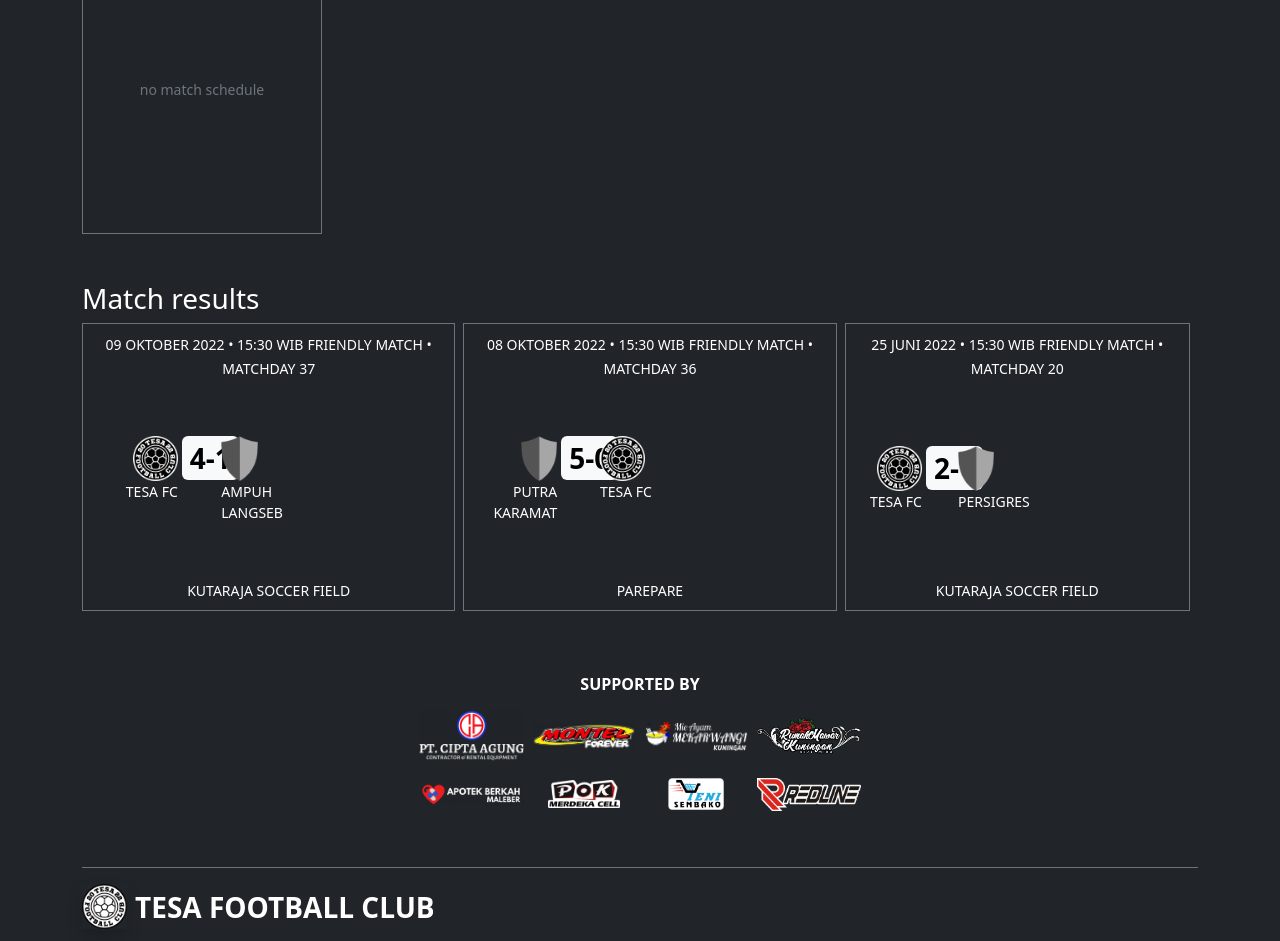
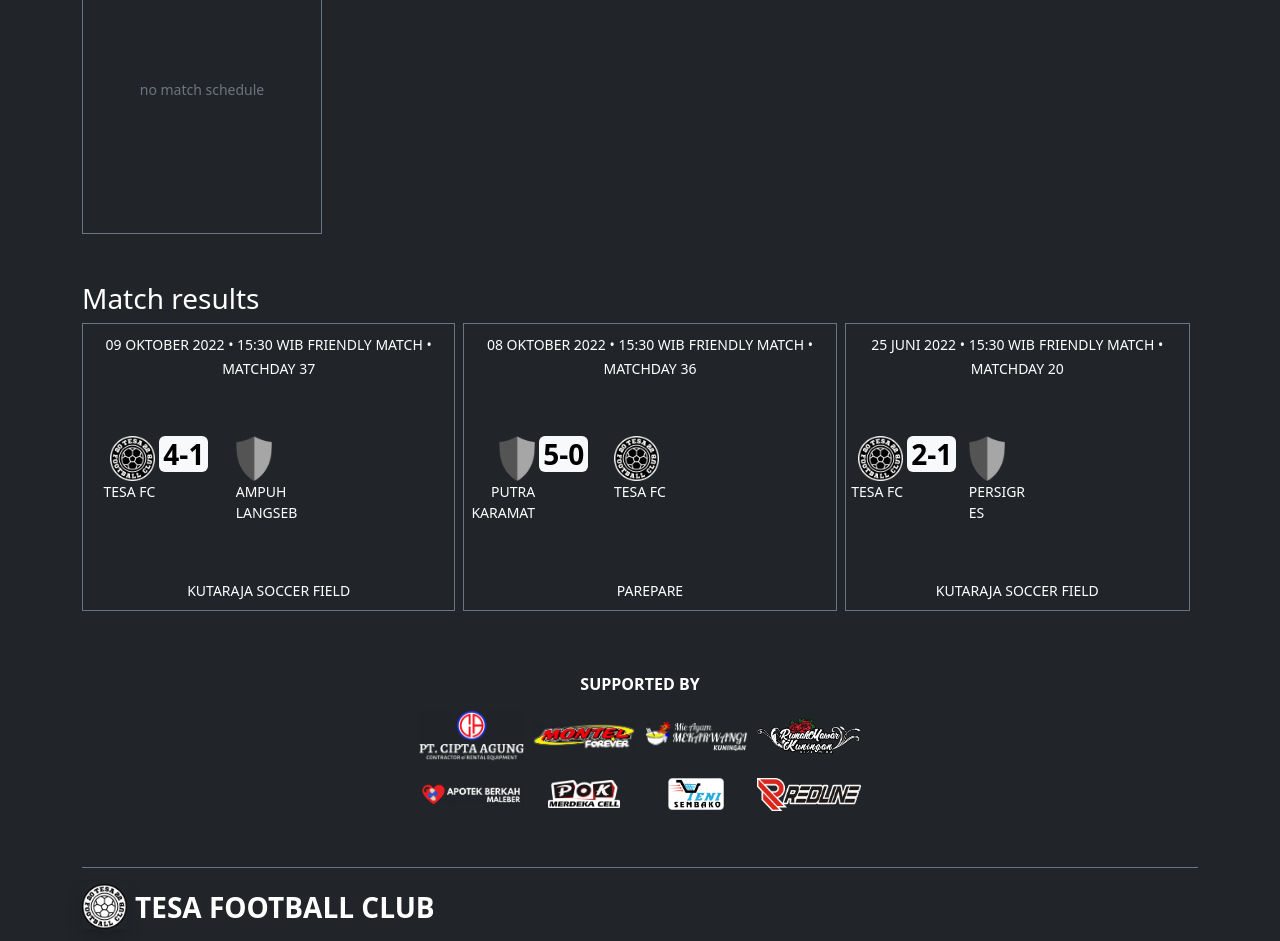
Before and after one commit to tesafc/tesafc.github.io, a Jekyll site: the page built from index.html, in a window 1280 px wide. Shown: the part 879-1820 px from the top of the page. Built offline with Jekyll 4.4.1, drawn with Linux system fonts in a browser that asks for light colours; nearby versions of some CDN libraries.

Commit message:
Update index.html

```diff
--- a/index.html
+++ b/index.html
@@ -72,14 +72,14 @@ description: tesa fc official website
         </div>
         <div class="card-body d-flex flex-column justify-content-center align-items-start p-0">
           <div class="row g-1">
-            <div class="col-5 text-end">
+            <div class="col-4 text-end">
               <img src="{% if match.home-team.logo %}{{ match.home-team.logo | relative_url }}{% else %}{{ '/assets/img/logo/logo-blank.png' | relative_url }}{% endif %}" alt="" class="" width="auto" height="45">
               <small class="d-block text-uppercase">{{ match.home-team.name }}</small>
             </div>
-            <div class="col-2">
-              <p class="badge text-bg-light text-center fs-3 fw-bolder mb-0 p-2">{{ match.result.score.full-time }}</p>
+            <div class="col-4">
+              <p class="badge text-bg-light text-center fs-3 fw-bolder mb-0 p-1">{{ match.result.score.full-time }}</p>
             </div>
-            <div class="col-5 text-start">
+            <div class="col-4 text-start">
               <img src="{% if match.away-team.logo %}{{ match.away-team.logo | relative_url }}{% else %}{{ '/assets/img/logo/logo-blank.png' | relative_url }}{% endif %}" alt="" class="" width="auto" height="45">
               <small class="d-block text-uppercase">{{ match.away-team.name }}</small>
             </div>
```
